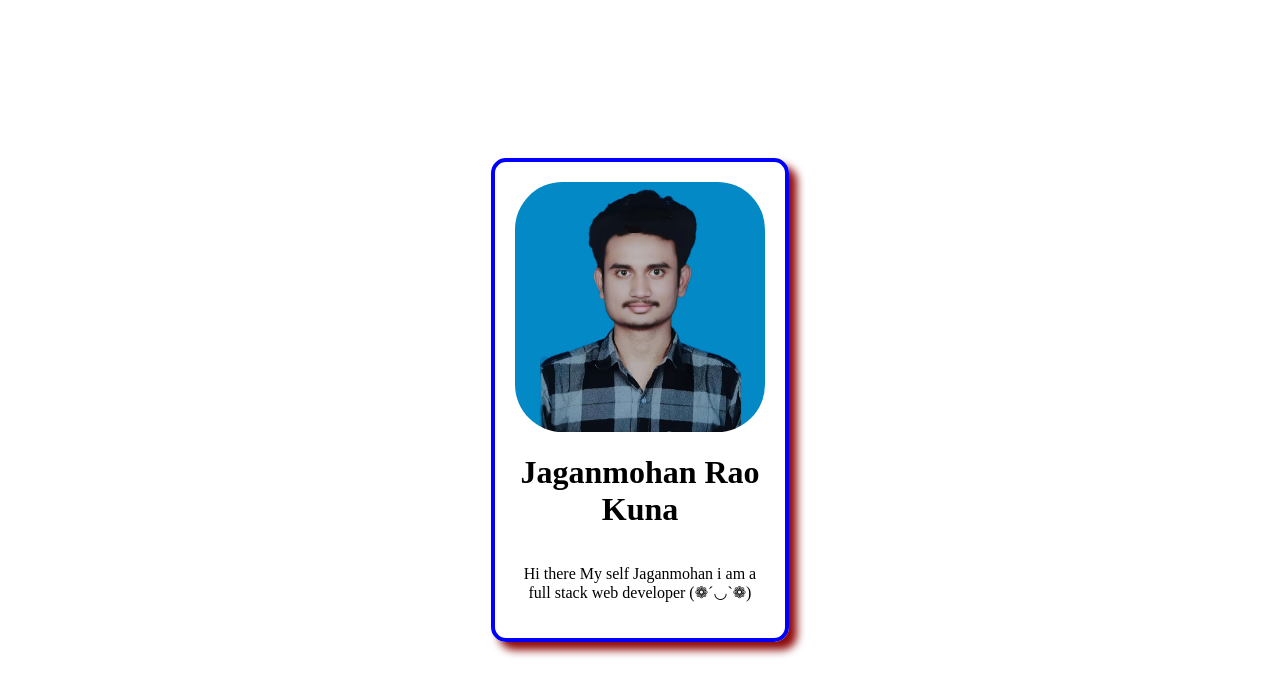
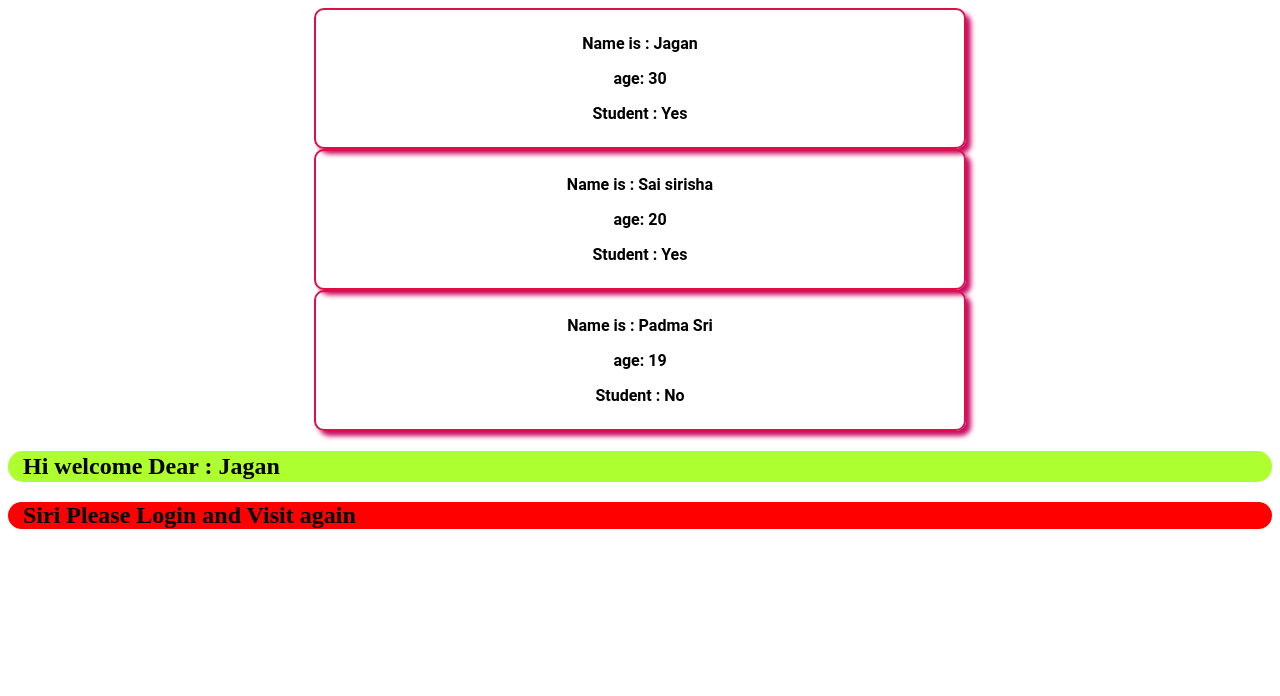
Before and after one commit to 22L31A0497/JS-Prcatice-with-Bro-code, a React (Vite) app in the folder jagan/: page / in a window 1280 px wide. Shown: the top 696 px of the page. Built offline with nearby package versions, Linux system fonts and the light colour scheme.

Commit message:
Conditional Rendering and Props in React

```diff
--- a/jagan/src/App.jsx
+++ b/jagan/src/App.jsx
@@ -1,11 +1,17 @@
 import Card from "./Card";
+import Student from "./Student";
+import UserGreetings from "./UserGreetings";
 
 
 function App() {
  return(
   <>
-  <Card/>
-
+  {/* <Card/> */}
+  <Student name="Jagan" age={30} isStudent={true}/>
+  <Student name="Sai sirisha" age={20} isStudent={true}/>
+  <Student name="Padma Sri" age={19} isStudent={false}/>
+  <UserGreetings isLoged={true} name="Jagan"/>
+  <UserGreetings isLoged={false} name="Siri"/>
   </>
 
    );
--- /dev/null
+++ b/jagan/src/Student.jsx
@@ -0,0 +1,10 @@
+function Student(props){
+    return(
+        <div className="student">
+            <p>Name is : {props.name}</p>
+            <p>age: {props.age}</p>
+            <p>Student : {props.isStudent===true?"Yes":"No"}</p>
+        </div>
+    );
+}
+export default Student;
--- /dev/null
+++ b/jagan/src/UserGreetings.jsx
@@ -0,0 +1,11 @@
+
+
+function UserGreetings(props){
+    if(props.isLoged){
+     return <h2 className="ac">Hi welcome Dear : {props.name}</h2>
+   }
+   else{
+      return  <h2 className="rg">{props.name} Please Login and Visit again</h2>
+   }
+}
+export default UserGreetings;
--- a/jagan/src/index.css
+++ b/jagan/src/index.css
@@ -1,11 +1,3 @@
-body {
-  margin: 0;
-  padding: 0;
-  height: 100vh;
-  display: flex;
-  justify-content: center;
-  align-items: center;
-}
 
 .card {
   border-radius: 15px;
@@ -26,3 +18,36 @@ body {
   height: 250px;
   border-radius: 19%;
 }
+
+
+.student{
+
+  padding: 8px;
+  margin-top: 10px;
+  margin-bottom: 10px;
+  font-family:Roboto;
+  border: 2px solid;
+  border-color: rgb(220, 15, 73);
+  font-size: 1rem;
+  font-weight: bold;
+
+  border-radius: 10px;
+  box-shadow: 5px 5px 5px rgb(201, 11, 100);
+  max-width: 50%;
+  align-items: center;
+  text-align: center;
+  margin: auto;
+
+
+}
+.ac{
+  background-color: greenyellow;
+  border-radius: 15px;
+  padding: 2px;
+  padding-left: 15px;
+}
+.rg{
+  background-color: red;
+  border-radius: 15px;
+   padding-left: 15px;
+}
```
